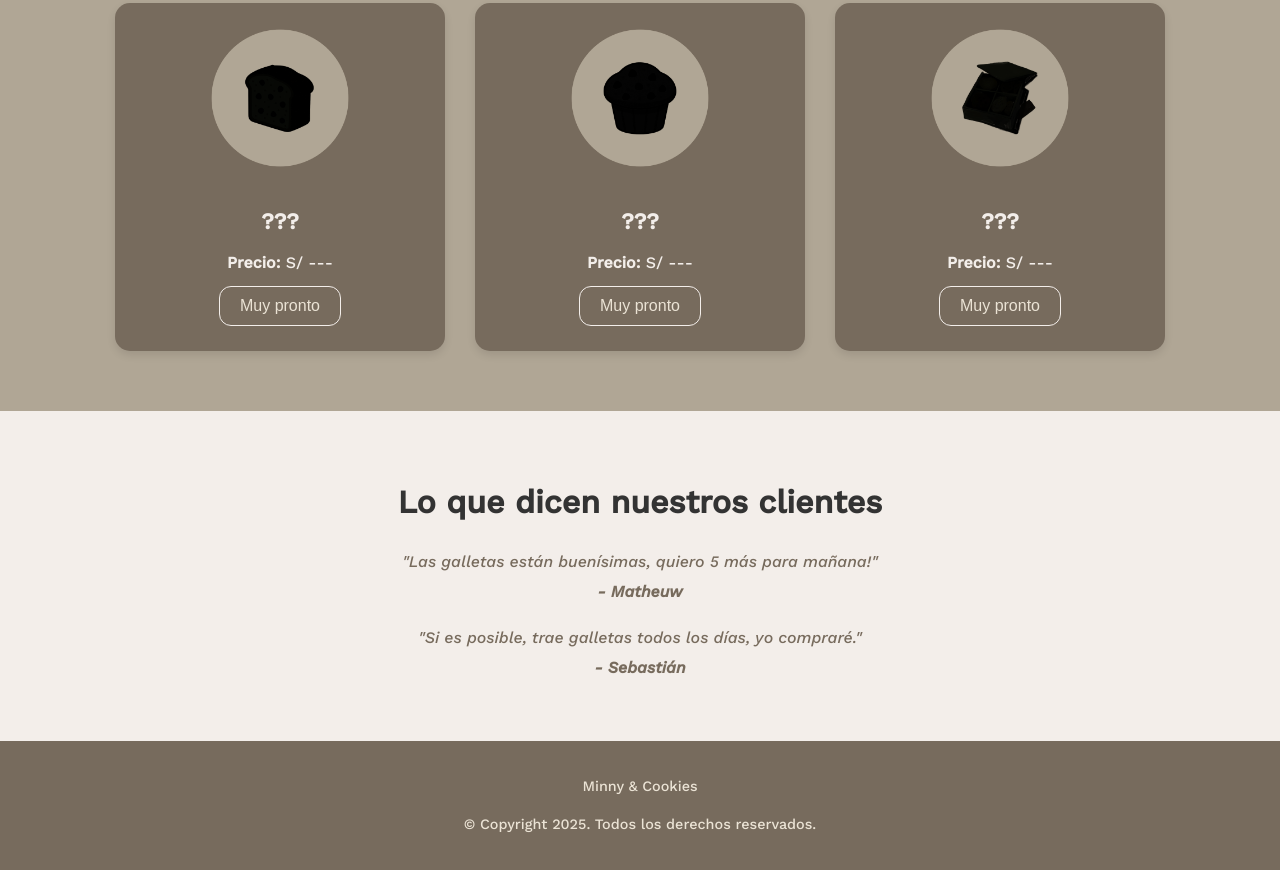
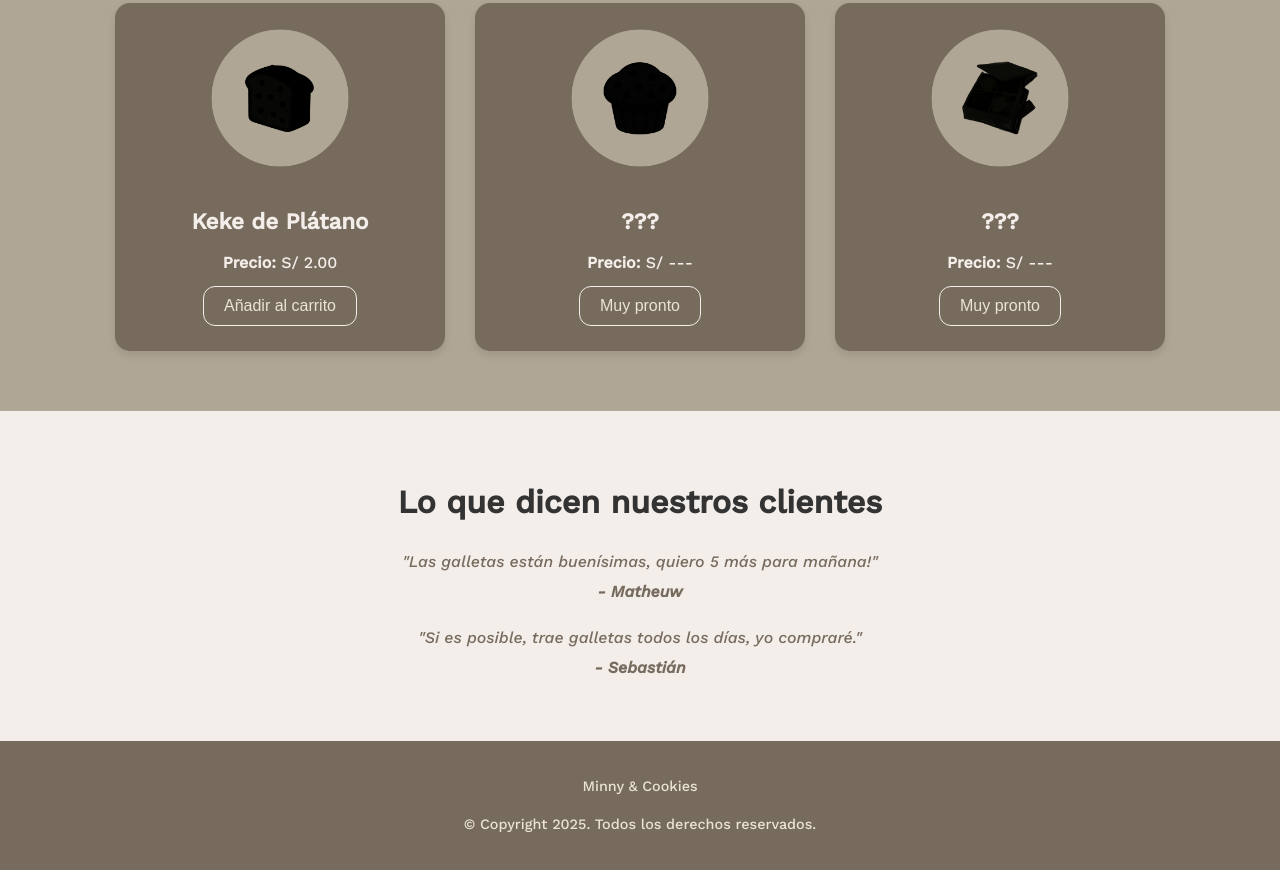
Before and after one commit to m1njii/minnys-web, a plain HTML site: page index.html in a window 1280 px wide. Shown: the part 2278-3148 px from the top of the page. Drawn offline with nearby package versions, Linux system fonts and the light colour scheme.

Commit message:
index.html

```diff
--- a/index.html
+++ b/index.html
@@ -63,19 +63,24 @@
       <p><strong>Precio:</strong> S/ 3.00</p>
       <button class="add-to-cart" data-name="Pack 5 - Galletas Clásicas" data-price="3.00">Añadir al carrito</button>
     </div>
+
+
+
     <div class="producto">
       <img src="imgs/pepsi.png" alt="Pepsi 335ml" style="width: 50%; border-radius: 10px; margin-bottom: 10px;">
       <h2>Pepsi Personal 355ml</h2>
       <p><strong>Precio:</strong> S/ 1.20</p>
-      <button class="add-to-cart" data-name="Pepsi 335ml" data-price="1.20">Añadir al carrito</button>
+      <button class="add-to-cart" data-name="Pepsi 355ml" data-price="1.20">Añadir al carrito</button>
     </div>
+
     <div class="producto">
       <img src="imgs/desconocido-1.png" alt="???" style="width: 50%; border-radius: 10px; margin-bottom: 10px;">
-      <h2>???</h2>
-      <p><strong>Precio:</strong> S/ ---</p>
-      <button disabled>Muy pronto</button>
-      <!--<button class="add-to-cart" data-name="Muffin de Naranja" data-price="2.00">Añadir al carrito</button>-->
+      <h2>Keke de Plátano</h2>
+      <p><strong>Precio:</strong> S/ 2.00</p>
+      <button class="add-to-cart" data-name="Keke de Plátano" data-price="2.00">Añadir al carrito</button>
     </div>
+
+
     <div class="producto">
       <img src="imgs/desconocido-2.png" alt="???" style="width: 50%; border-radius: 10px; margin-bottom: 10px;">
       <h2>???</h2>
@@ -83,6 +88,8 @@
       <button disabled>Muy pronto</button>
       <!--<button class="add-to-cart" data-name="Muffin de Naranja" data-price="2.00">Añadir al carrito</button>-->
     </div>
+
+
     <div class="producto">
       <img src="imgs/desconocido-3.png" alt="???" style="width: 50%; border-radius: 10px; margin-bottom: 10px;">
       <h2>???</h2>
```
